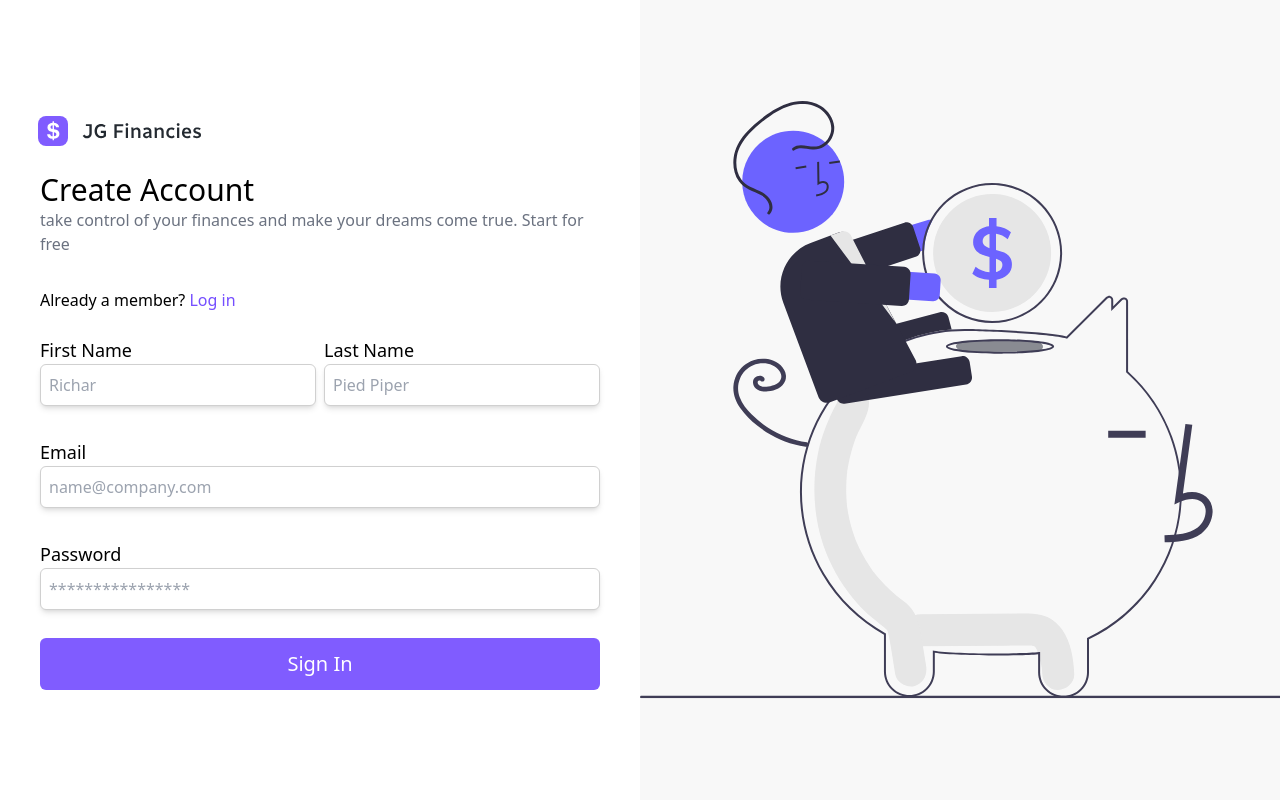
After one commit to gersonRamirez22/jgfinances, a Laravel app: page /register in a window 1280 px wide. The commit adds this page. Run offline with Laravel 10, Linux system fonts and the light colour scheme; style sheets or scripts are compiled from the project's sources.

Commit message:
Se termina la vista del login y de register

```diff
--- a/app/View/Components/menuItem.php
+++ b/app/View/Components/menuItem.php
@@ -24,4 +24,6 @@ class menuItem extends Component
     {
         return view('components.menu-item');
     }
+
+
 }
--- a/resources/views/Components/Button.blade.php
+++ /dev/null
@@ -1,3 +0,0 @@
-<div class="py-4">
-  <button class="w-full p-4 rounded-md bg-purple-700 text-xl text-white " type="submit">Sign In</button>
-</div>
--- /dev/null
+++ b/resources/views/auth/register.blade.php
@@ -0,0 +1,34 @@
+<!DOCTYPE html>
+<html lang="en">
+
+<head>
+    <meta charset="UTF-8">
+    <meta name="viewport" content="width=device-width, initial-scale=1.0">
+    <meta http-equiv="X-UA-Compatible" content="ie=edge">
+    @vite('resources/css/app.css')
+    <title>Register</title>
+    <link rel="stylesheet" href="style.css">
+</head>
+
+<body>
+    <div class="grid items-center md:grid-cols-2 h-[100vh]">
+        <div class="p-10">
+            <div class="-mt-px">
+                <x-logo/>
+            </div>
+            <div class="mt-2">
+                <h1 class="font-sans text-3xl">Create Account</h1>
+                <p class="font-sans text-base text-gray-500">take control of your finances and make your dreams come true. Start for free</p>
+            </div>
+            <div class="mt-8">
+                <p>Already a member? <a  href="#" class=" font-medium text-[#754EFF]">Log in</a></p>
+            </div>
+            <div>
+                <x-RegisterForm />
+            </div>
+            <x-Button />
+        </div>
+        <x-bannerImage/>
+    </div>
+</body>
+</html>
--- /dev/null
+++ b/resources/views/components/Button.blade.php
@@ -0,0 +1,3 @@
+<div class="py-3">
+  <button class="w-full p-3 rounded-md bg-[#805CFF] text-xl text-white " type="submit">Sign In</button>
+</div>
--- /dev/null
+++ b/resources/views/components/RegisterForm.blade.php
@@ -0,0 +1,21 @@
+
+<form class="mt-2 py-4 space-y-8">
+  <div class="grid grid-cols-2 gap-2">
+    <div class="flex flex-col">
+      <label class="text-lg" for="">First Name</label>
+      <input class="rounded-md p-2 border-solid border-[#D0D0D0] border shadow-md" type="text" placeholder="Richar">
+    </div>
+    <div class="flex flex-col">
+      <label class="text-lg" for="">Last Name</label>
+      <input class="rounded-md p-2 border-solid border-[#D0D0D0] border shadow-md" type="text" placeholder="Pied Piper">
+    </div>
+  </div>
+    <div class="flex flex-col">
+      <label class="text-lg" for="">Email</label>
+      <input class="rounded-md p-2 border-solid border-[#D0D0D0] border shadow-md" type="email" placeholder="name@company.com">
+    </div>
+    <div class="flex flex-col">
+      <label class="text-lg" for="">Password</label>
+      <input class="rounded-md p-2 border-solid border-[#D0D0D0] border shadow-md" type="password" placeholder="****************">
+    </div>
+  </form>
--- /dev/null
+++ b/resources/views/components/bannerImage.blade.php
@@ -0,0 +1,3 @@
+<div class="grid bg-[#F8F8F8] justify-center items-center h-full">
+    <img class="w-full" src="{{URL::asset('images/undraw.svg')}}" alt="banner">
+</div>
--- a/resources/views/Components/logo.blade.php
+++ b/resources/views/components/logo.blade.php
@@ -1,3 +1,3 @@
-<a href="#" class="flex items-center py-2 rounded-lg group">
+<a href="#">
     <img src="{{URL::asset('images/logo.svg')}}" class="-ml-4" />
 </a>
--- a/routes/web.php
+++ b/routes/web.php
@@ -27,6 +27,6 @@ Route::get('login', function () {
     return view('auth/login');
 });
 
-Route::get('userRegistre', function () {
-    return view('auth/userRegistre');
+Route::get('register', function () {
+    return view('auth/register');
 });
```
Also changed, not shown: resources/views/auth/login.blade.php (+3 -6 lines), resources/views/auth/userRegistre.blade.php (deleted, +0 -54 lines), public/images/Logo.svg (deleted), resources/views/components/LoginForm.blade.php (renamed from resources/views/Components/LoginForm.blade.php), resources/views/components/menu-item.blade.php (renamed from resources/views/Components/menu-item.blade.php).
